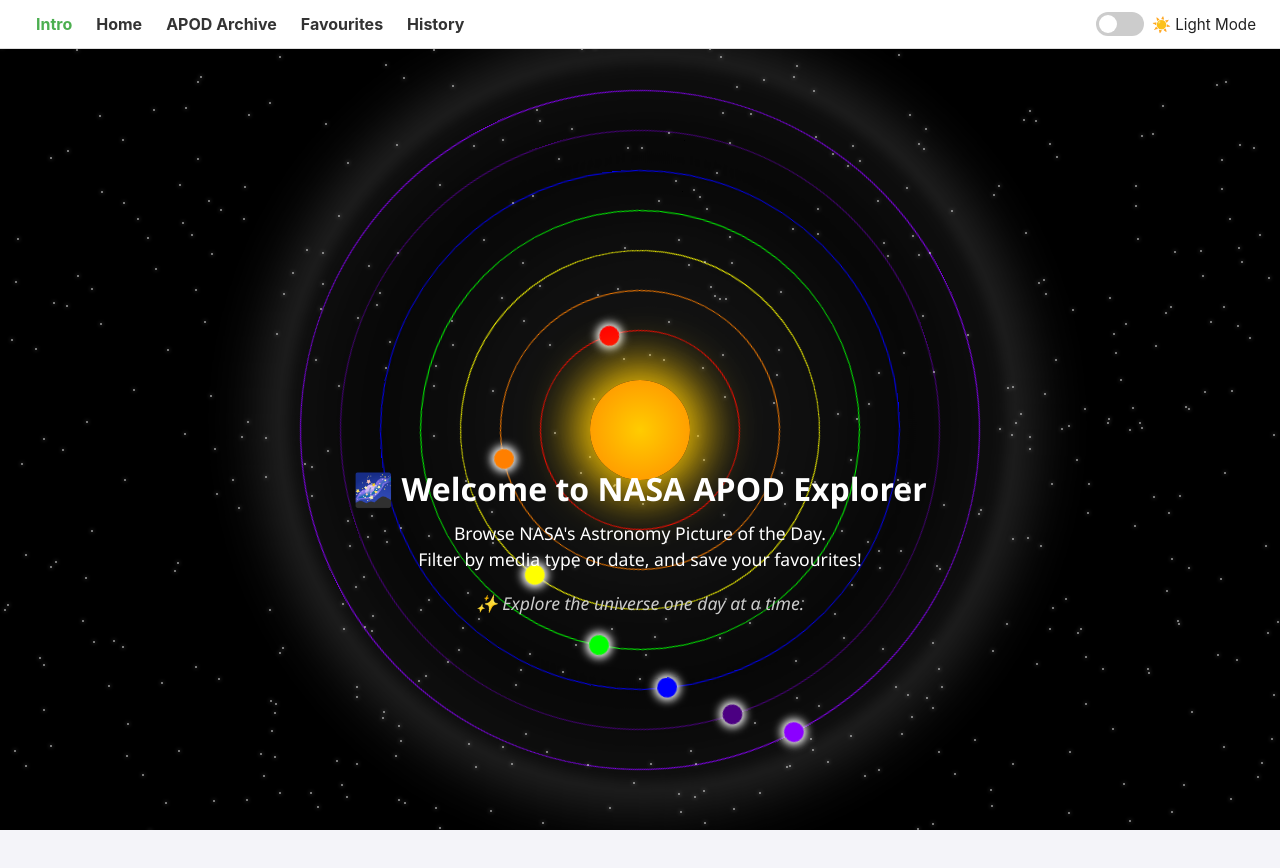
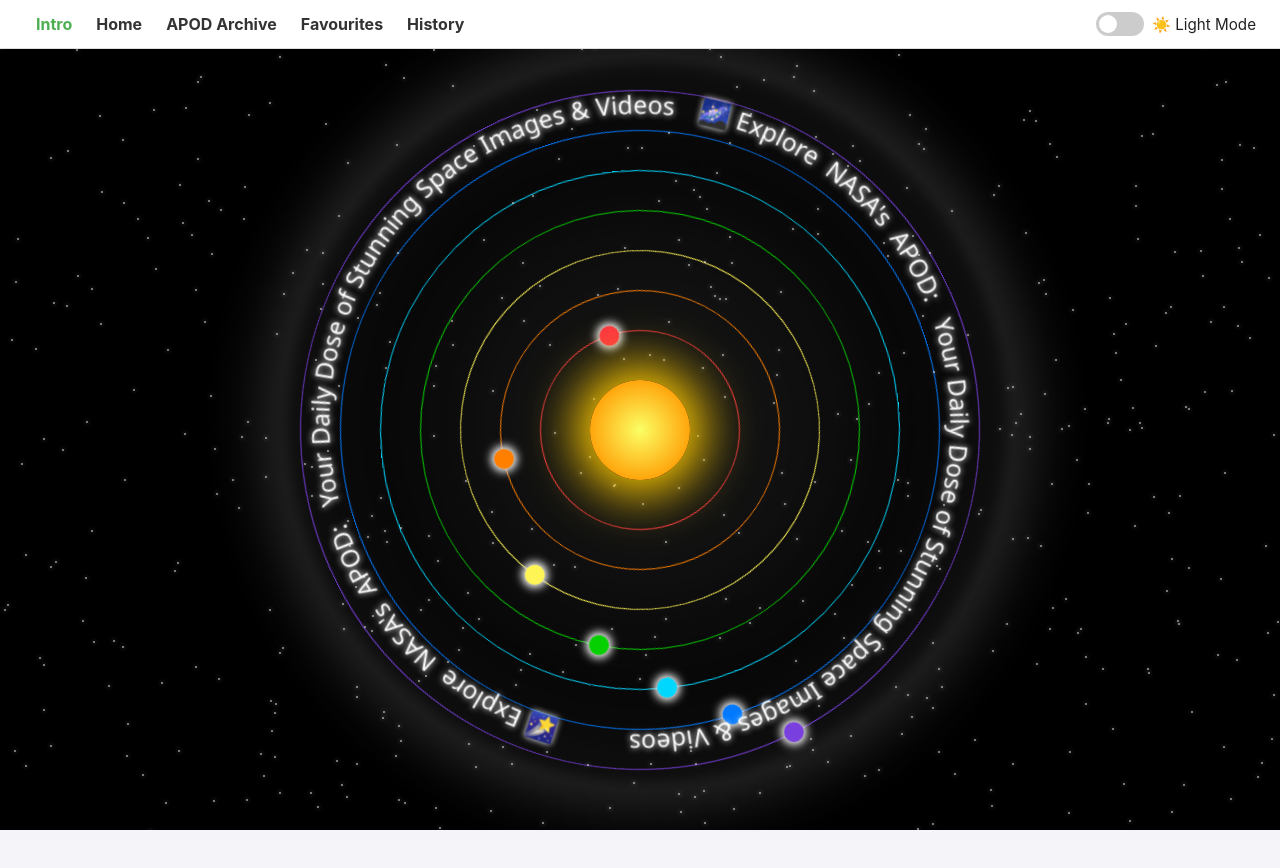
Before and after one commit to jinantonic/nasa-apod-project, a React (Create React App) app in the folder frontend/: page / in a window 1280 px wide. Shown: the top 868 px of the page. Built offline with nearby package versions, Linux system fonts and the light colour scheme.

Commit message:
Improve Intro page's UI

```diff
--- a/frontend/src/components/SpaceBackground.js
+++ b/frontend/src/components/SpaceBackground.js
@@ -3,13 +3,13 @@ import '../pages/Intro.css';
 
 function SpaceBackground() {
     const orbits = [
-        { className: 'orbit1', color: '#FF0000' },
+        { className: 'orbit1', color: '#FB3640' },
         { className: 'orbit2', color: '#FF7F00' },
-        { className: 'orbit3', color: '#FFFF00' },
-        { className: 'orbit4', color: '#00FF00' },
-        { className: 'orbit5', color: '#0000FF' },
-        { className: 'orbit6', color: '#4B0082' },
-        { className: 'orbit7', color: '#8B00FF' }
+        { className: 'orbit3', color: '#FFF455' },
+        { className: 'orbit4', color: '#06D001' },
+        { className: 'orbit5', color: '#00D7FF' },
+        { className: 'orbit6', color: '#0079FF' },
+        { className: 'orbit7', color: '#793FDF' }
   ];
 
   return (
--- a/frontend/src/pages/Intro.css
+++ b/frontend/src/pages/Intro.css
@@ -13,11 +13,13 @@
 /* 3. Intro 페이지 텍스트 배치 */
 .intro-page {
   position: relative;
+  overflow: hidden;
   color: white;
   text-align: center;
   padding: 40px 20px;
   background-color: transparent; /* ✅ 투명 */
   min-height: 100vh;
+  height: 100vh; /* 뷰포트 전체 높이 */
   overflow: hidden;
   display: flex;
   flex-direction: column;
@@ -45,7 +47,7 @@
   left: 50%;
   width: 100px;
   height: 100px;
-  background: radial-gradient(circle, #ffcc00 0%, #ff9900 80%);
+  background: radial-gradient(circle, #FBFF64 0%, #ff9900 80%);
   border-radius: 50%;
   transform: translate(-50%, -50%);
   box-shadow: 0 0 50px 15px #ffcc00;
@@ -107,6 +109,40 @@
   animation-duration: 32s;
 }
 
+.orbit-svg {
+  position: fixed;
+  top: 53%;
+  left: 50%;
+  width: 97vmin;
+  height: 97vmin;
+  transform: translate(-50%, -50%);
+  animation: orbit-spin-svg 20s linear infinite;
+  z-index: 5;
+}
+
+@keyframes orbit-spin-svg {
+  0% { transform: translate(-50%, -50%) rotate(0deg); }
+  100% { transform: translate(-50%, -50%) rotate(360deg); }
+}
+
+.orbit-text {
+  font-size: 1rem;
+  fill: white;
+  text-shadow: 0 0 6px white;
+  opacity: 0;
+  animation: textFadeInOut 20s linear infinite;
+  white-space: pre;
+}
+
+@keyframes textFadeInOut {
+  0% { opacity: 0; }
+  10% { opacity: 1; }
+  90% { opacity: 1; }
+  100% { opacity: 0; }
+}
+
+
+
 /* 7. 행성 */
 .planet {
   position: absolute;
@@ -156,6 +192,12 @@
   z-index: 0;
 }
 
+/* 새로운 H1 전용 orbit 애니메이션 */
+/* @keyframes orbit-spin-h1 {
+  0% { transform: rotate(0deg); }
+  100% { transform: rotate(360deg); }
+} */
+
 /* 10. 텍스트 */
 .intro-text h1 {
   font-size: 2rem;
--- a/frontend/src/pages/Intro.js
+++ b/frontend/src/pages/Intro.js
@@ -1,18 +1,48 @@
-import React from 'react';
-import SpaceBackground from '../components/SpaceBackground';  // 위치는 본인 폴더 구조에 맞게 조정
+import React, { useEffect } from 'react';
+import SpaceBackground from '../components/SpaceBackground';
 import '../pages/Intro.css';
 
 function Intro() {
+  useEffect(() => {
+    document.body.style.overflow = 'hidden';
+    document.documentElement.style.overflow = 'hidden';
+
+    // 컴포넌트 언마운트 시 원복
+    return () => {
+      document.body.style.overflow = 'auto';
+      document.documentElement.style.overflow = 'auto';
+    };
+  }, []);
+
   return (
     <div className="intro-page">
       <SpaceBackground />
+
+      <svg className="orbit-svg" viewBox="0 0 500 500">
+        <defs>
+          <path
+            id="orbitPath"
+            d="
+                M 250, 250
+                m -200, 0
+                a 200,200 0 1,1 400,0
+                a 200,200 0 1,1 -400,0
+            "
+          />
+        </defs>
+        <text className="orbit-text">
+            <textPath href="#orbitPath" startOffset="0%">
+                🌌 Explore  NASA's  APOD:   Your Daily Dose of Stunning Space Images & Videos           🌠 Explore  NASA's  APOD:   Your Daily Dose of Stunning Space Images & Videos
+            </textPath>
+        </text>
+      </svg>
+
       <div className="intro-text">
-            <h1>🌌 Welcome to NASA APOD Explorer</h1>
-            <p>
-            Browse NASA's Astronomy Picture of the Day.<br />
-            Filter by media type or date, and save your favourites!
+        {/* <p>
+          Discover a new piece of the cosmos every day with NASA's Astronomy Picture of the Day.<br />
+          Browse stunning images and videos, filter by date or type, and save your cosmic favorites.
         </p>
-            <p className="tagline">✨ Explore the universe one day at a time.</p>
+        <p className="tagline">✨ Start your journey beyond the stars today.</p> */}
       </div>
     </div>
   );
```
Lines whose indentation alone changed are shown as unchanged.
